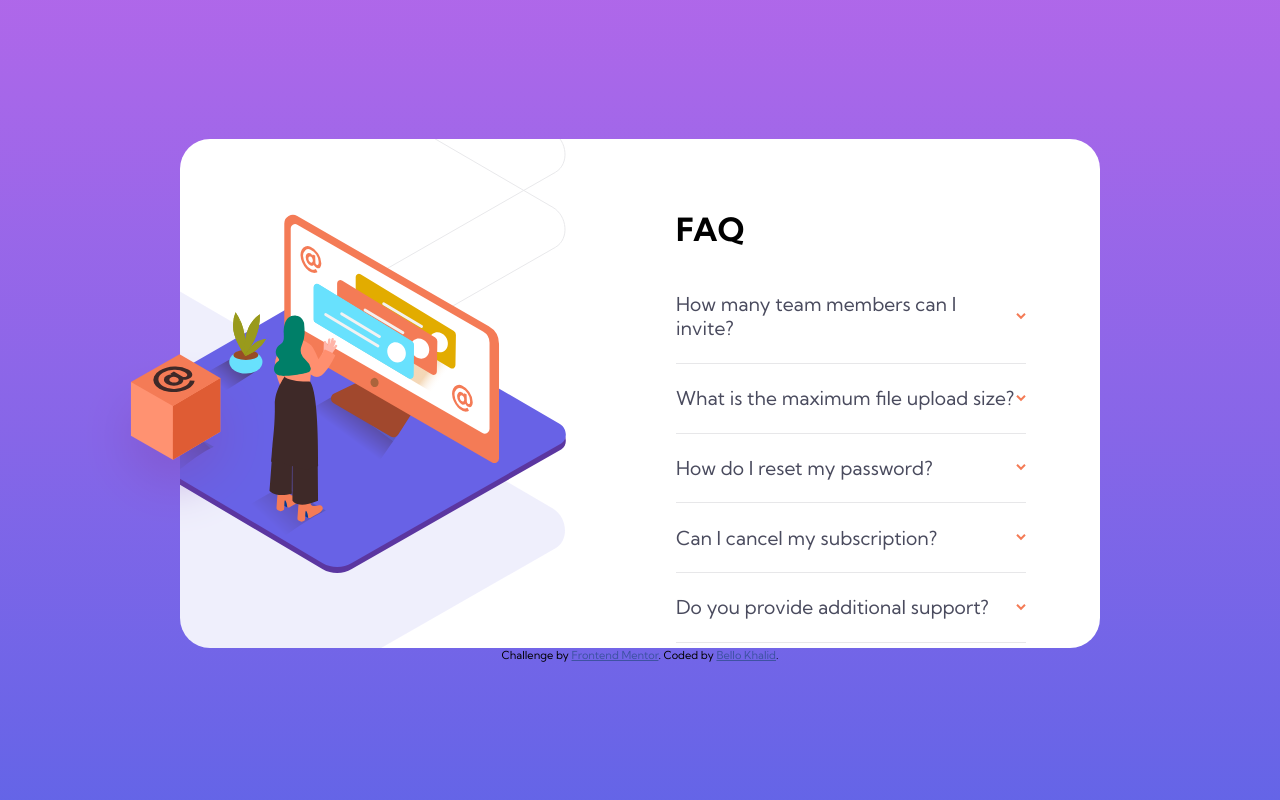
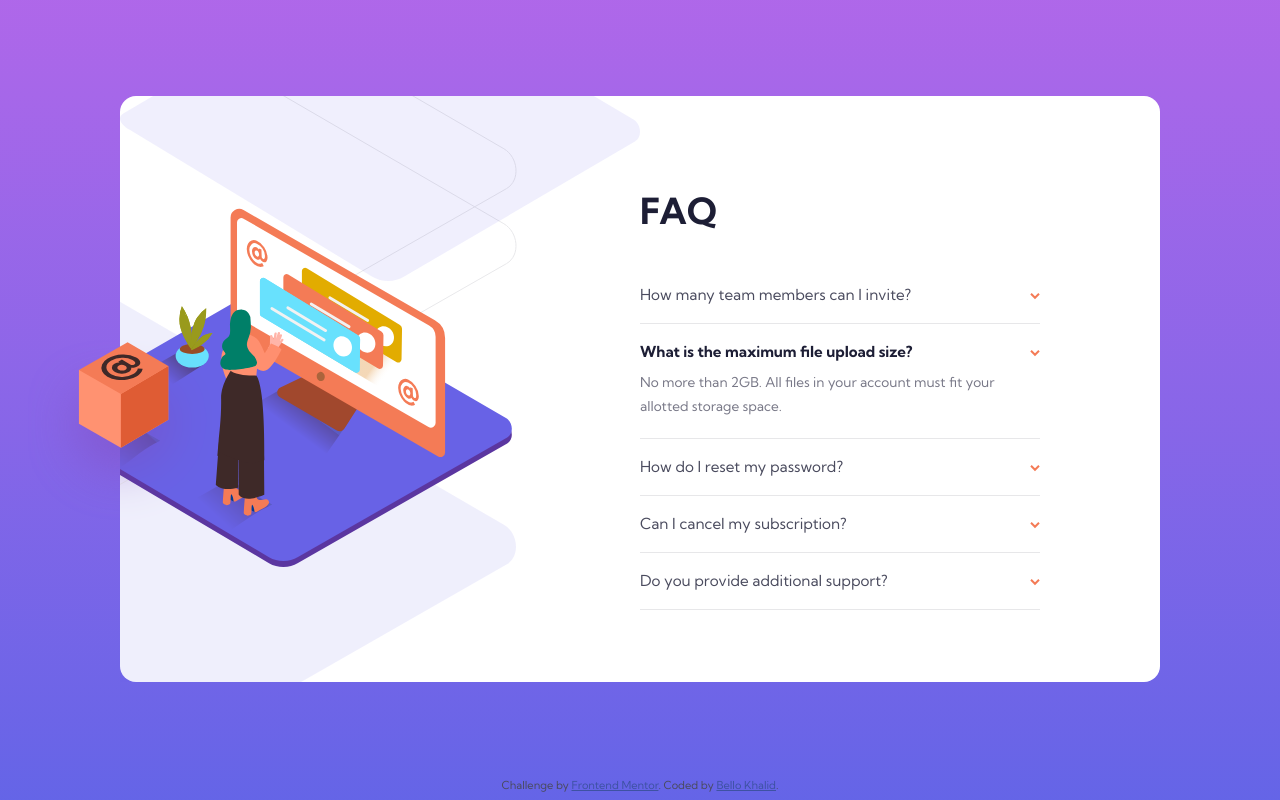
Before and after one commit to kbelloo/FAQ-accordion-card, a plain HTML site: page faq-accordion-card-main/index.html in a window 1280 px wide. Drawn offline with Linux system fonts and the light colour scheme.

Commit message:
completed

```diff
--- a/faq-accordion-card-main/css/style.css
+++ b/faq-accordion-card-main/css/style.css
@@ -5,100 +5,294 @@ body {
     box-sizing: border-box;
     font-size: 12px;
     font-family: 'Kumbh Sans', sans-serif;
-    height: 100vh;
-    width: 100vw;
-    background: linear-gradient(hsl(273, 75%, 66%), hsl(240, 73%, 65%));
-    display: grid;
-    justify-content: center;
-    align-content: center;
+    height: 100%;
+    min-height: 100%;
+    width: 100%;
+    background: linear-gradient(hsl(273, 75%, 66%), hsl(240, 73%, 65%)) no-repeat center center fixed;
+    color: hsl(237, 12%, 33%);
+    background-size: cover;
+    -webkit-background-size: cover;
+    -moz-background-size: cover;
+    -o-background-size: cover;
+    overflow-x: hidden;
+
+}
+
+
+.container {
+
+    width: 90%;
+    max-width: 23rem;
+    margin: 10rem auto 5rem;
+    padding: 1.25rem 2rem 3rem;
+    background: #fff;
+    border-radius: 1rem;
+}
+
+.faq_title {
+
+    text-align: center;
+    padding: 0 0 7.5%;
+    color: hsl(238, 29%, 16%);
+    font-weight: 700;
+}
+
+.question {
+
+    display: inline-block;
+    width: 100%;
+    padding: 5% 0;
+    border-bottom: 0.1rem solid hsl(240, 5%, 91%);
+    font-size: 0.825rem;
+    line-height: 1rem;
+    cursor: pointer;
+    outline: none;
+    text-align: justify;
+
+}
+
+.question:active {
+
+    color: hsl(14, 88%, 65%);
+}
+
+.question img {
+
+    float: right;
+    padding-top: 1.5%;
+}
+
+.image_mobile {
+
+    position: relative;
+    height: 8rem;
+    width: 100%;
+}
+
+.image_mobile .woman {
+
+    position: absolute;
+    top: -100%;
+    left: 45%;
+    transform: translateX(-50%);
+    z-index: 1;
+
+}
+
+.images_mobile .pattern {
+    position: absolute;
+    top: -15%;
+    left: 50%;
+    transform: translateX(-50%);
+}
+
+.image_desktop {
+    display: none;
+    position: relative;
+    height: 10rem;
+    width: 100%;
+}
+
+.image_desktop .woman-desktop {
+    position: absolute;
+    top: -150%;
+    left: 50%;
+    transform: translateX(-50%);
+    z-index: 1;
+}
+
+.image_desktop .box {
+    position: absolute;
+    top: 35%;
+    left: -2.5%;
+    z-index: 2;
+}
+
+.image_desktop .pattern-desktop {
+    display: none;
+}
+
+.image_desktop .pattern-mobile {
+    width: 32.5rem;
+    position: absolute;
+    top: -25%;
+    left: 50%;
+    transform: translateX(-50%);
+}
+
+.box-on-edge {
+    display: none;
+}
+
+input[type="checkbox"] {
+    display: none;
+}
+
+.upload-answer,
+.reset-answer,
+.support-answer,
+.cancel-answer,
+.invite-answer {
+
+    display: none;
+    color: hsl(240, 6%, 50%);
+    margin-top: 2.5%;
+    font-weight: 400;
+    line-height: 1.15rem;
+    font-size: 0.75rem;
+}
+
+
+:checked + .invite-answer,
+:checked + .upload-answer,
+:checked + .reset-answer,
+:checked + .support-answer,
+:checked + .cancel-answer {
+
+    display: block;
+}
+
+.question-font-weight {
+    font-weight: 700;
+    color: hsl(238, 29%, 16%);
+}
+
+.rotate-img {
+    transform: rotate(180deg);
+}
+
+/*------------
+    Media Queries
+    -------------*/
+
+@media only screen and (min-width: 700px) {
+
+    .container {
+
+        width: 90%;
+        max-width: 40rem;
+        margin-top: 17.5rem;
+    }
+
+    .image_mobile {
+
+        display: none;
+    }
+
+    .image_desktop {
+
+        display: block;
+    }
+
+    .faq_title {
+
+        font-size: 2.25rem;
+        padding-top: 5%;
+    }
+
+    .faq_container {
+
+        width: 80%;
+        margin: 7.5% auto 5%;
 
     }
 
     .question {
 
-    display: flex;
-    justify-content: space-between;
-    cursor: pointer;
-    transition: 0.3s;
+        font-size: 0.95rem;
     }
 
-.question img {
+    .upload-answer,
+    .reset-answer,
+    .support-answer,
+    .cancel-answer,
+    .invite-answer {
 
-    align-self: center;
+        font-size: 0.85rem;
+        line-height: 1.5rem;
     }
-
-.question_title {
-
-    font-size: 1.2rem;
-    font-weight: 400;
-    margin: 1.4rem 0;
-    color: hsl(237, 12%, 33%);
 }
 
 
+@media only screen and (min-width: 1024px) {
+
     .container {
 
-    background: #fff;
-    border-radius: 30px;
-    height: 509px;
-    width: 920px;
-    display: grid;
-    grid-template-columns: 400px 1fr;
-    grid-gap: 6rem;
-    background-image: url(/images/bg-pattern-desktop.svg);
-    background-repeat: no-repeat;
-    background-position: 1260% 65%;
-
+        position: relative;
+        width: 90%;
+        max-width: 65rem;
+        margin: 7.5% auto;
+        padding: 0;
     }
 
-.answer {
+    .wrapper {
+
+        display: grid;
+        grid-template-columns: 50% 50%;
+    }
+
+
+    .faq_container {
+
+        width: calc(100% - 2rem);
+        max-width: 25rem;
+        margin: 3rem 0 4.5rem;
+    }
+
+    .question {
+
+        text-align: left;
+    }
+
+    .faq_title {
+
+        text-align: left;
+        padding-bottom: 2.5%
+    }
+
+    .image-desktop .pattern-mobile {
 
         display: none;
     }
 
-.faq_container {
-
-    margin-top: 70px;
-    display: flex;
-    flex-direction: column;
-}
-
-.faq_section {
-
-    height: 100%;
-    display: flex;
-    flex-direction: column;
-}
-
-.faq_qa {
-
-    width: 350px;
-    border-bottom: 1px solid hsl(240, 5%, 91%);
-}
-
-.faq_title {
-
-    font-size: 2rem;
-    margin-top: 0;
-
-}
-
-.image_container {
+    .image_desktop {
 
         position: relative;
     }
 
-.inner_image {
+    .image_desktop .woman-desktop {
 
-    background: url(/images/illustration-woman-online-desktop.svg);
-    height: 100%;
-    background-repeat: no-repeat;
-    background-position: 120% center;
+        position: absolute;
+        top: 70%;
+        left: 30%;
+        transform: translateX(-50%);
+        z-index: 1;
     }
 
-.box {
+    .image_desktop .pattern-desktop {
 
         position: absolute;
-    top: 42%;
-    left: -25%;
+        top: -140%;
+        left: -16.5%;
+        transform: translateX(-50%);
+        display: block;
     }
+
+    .image_desktop .box {
+
+        display: none;
+    }
+
+    .box-on-edge {
+
+        display: block;
+        position: absolute;
+        top: 15.25rem;
+        left: -5.75rem;
+        z-index: 2;
+    }
+
+    .wrapper-hide {
+
+        overflow: hidden;
+    }
--- a/faq-accordion-card-main/index.html
+++ b/faq-accordion-card-main/index.html
@@ -32,88 +32,113 @@
 
     <main class="container">
 
-        <div class="image_container">
+        <div class="image_mobile">
 
-            <div class="inner_image">
+            <img src="images/illustration-woman-online-mobile.svg" alt="woman standing" class="woman">
+
+            <img src="images/bg-pattern-mobile.svg" alt="shadow" class="pattern">
 
         </div>
 
-            <img src="images/illustration-box-desktop.svg" alt="box" class="box">
+        <div class="wrapper">
+            <div class="wrapper-hide">
+                <div class="image_desktop">
+                    <div class="woman-desktop">
+                        <img src="images/illustration-woman-online-desktop.svg" alt="woman standing">
+                        <div class="box">
+                            <img src="images/illustration-box-desktop.svg" alt="a box">
+                        </div>
+
+                    </div>
+
+                    <img src="images/bg-pattern-mobile.svg" alt="shadow" class="pattern-mobile">
+
+                    <img src="images/bg-pattern-desktop.svg" alt="shadow" class="pattern-desktop">
+
+                </div>
 
             </div>
 
             <div class="faq_container">
-
                 <h1 class="faq_title">FAQ</h1>
 
-            <div class="faq_section">
+                <div onclick="tryAgain('.invite-question', '.invite-img')">
 
-                <div class="faq_qa">
+                    <label for="invite-input" class="question invite-question" tabindex="1">How many team members can I invite?
 
-                    <div class="question">
-                        <h3 class="question_title">How many team members can I invite?</h3>
-                        <img src="images/icon-arrow-down.svg" alt="down arrow">
-                    </div>
+                        <img src="images/icon-arrow-down.svg" alt="icon arrow down" class="invite-img">
 
-                    <div class="answer">
-                        <p>You can invite up to 2 additional users on the Free plan. There is no limit on team members for the Premium plan.</p>
-                    </div>
+                        <input type="checkbox" id="invite-input">
+
+                        <span class="invite-answer">You can invite up to 2 additional users on the Free plan. There is no limit on team members for the Premium plan.</span>
+
+                    </label>
 
                 </div>
 
-                <div class="faq_qa">
+                <div onclick="tryAgain('.upload-question', '.upload-img')">
 
-                    <div class="question">
-                        <h3 class="question_title">What is the maximum file upload size?</h3>
-                        <img src="images/icon-arrow-down.svg" alt="down arrow">
-                    </div>
+                    <label for="upload-input" class="question upload-question question-font-weight" tabindex="1">What is the maximum file upload size?
 
-                    <div class="answer">
-                        <p>No more than 2GB. All files in your account must fit your allotted storage space.</p>
-                    </div>
+                        <img src="images/icon-arrow-down.svg" alt="icon arrow down" class="upload-img">
+
+                        <input type="checkbox" id="upload-input" checked="checked" />
+
+                        <span class="upload-answer">No more than 2GB. All files in your account must fit your allotted storage space.</span>
+
+                    </label>
 
                 </div>
 
-                <div class="faq_qa">
+                <div onclick="tryAgain('.reset-question', '.reset-img')">
 
-                    <div class="question">
-                        <h3 class="question_title">How do I reset my password?</h3>
-                        <img src="images/icon-arrow-down.svg" alt="down arrow">
-                    </div>
+                    <label for="reset-input" class="question reset-question" tabindex="1">How do I reset my password?
 
-                    <div class="answer">
-                        <p>Click “Forgot password” from the login page or “Change password” from you profile page. A reset link will be emailed to you.</p>
-                    </div>
+                        <img src="images/icon-arrow-down.svg" alt="icon arrow down" class="reset-img">
+
+                        <input type="checkbox" id="reset-input" />
+
+                        <span class="reset-answer">Click “Forgot password” from the login page or “Change password” from your profile page. A reset link will be emailed to you.</span>
+
+                    </label>
 
                 </div>
 
-                <div class="faq_qa">
+                <div onclick="tryAgain('.cancel-question', '.cancel-img')">
 
-                    <div class="question">
-                        <h3 class="question_title">Can I cancel my subscription?</h3>
-                        <img src="images/icon-arrow-down.svg" alt="down arrow">
-                    </div>
+                    <label for="cancel-input" class="question cancel-question" tabindex="1">Can I cancel my subscription?
 
-                    <div class="answer">
-                        <p>Yes! Send us a message and we’ll process your request no questions asked.</p>
-                    </div>
+                        <img src="images/icon-arrow-down.svg" alt="icon arrow down" class="cancel-img">
+
+                        <input type="checkbox" id="cancel-input" />
+
+                        <span class="cancel-answer">Yes! Send us a message and we’ll process your request no questions asked.</span>
+
+                    </label>
 
                 </div>
 
-                <div class="faq_qa">
+                <div onclick="tryAgain('.support-question', '.support-img')">
 
-                    <div class="question">
-                        <h3 class="question_title">Do you provide additional support?</h3>
-                        <img src="images/icon-arrow-down.svg" alt="down arrow">
-                    </div>
+                    <label for="support-input" class="question support-question" tabindex="1">Do you provide additional support?
 
-                    <div class="answer">
-                        <p>Chat and email support is available 24/7. Phone lines are open during normal business hours.</p>
+                        <img src="images/icon-arrow-down.svg" alt="icon arrow down" class="support-img">
+
+                        <input type="checkbox" id="support-input" />
+
+                        <span class="support-answer">Chat and email support is available 24/7. Phone lines are open during normal business hours.</span>
+
+                    </label>
+
                 </div>
 
             </div>
 
         </div>
+
+        <div class="box-on-edge">
+
+            <img src="images/illustration-box-desktop.svg" alt="box">
 
         </div>
 
@@ -130,9 +155,7 @@
 
     <script src="js/main.js"></script>
 
-</body>
-
-</html>
+</body></html>
 
 
 <!--
--- a/faq-accordion-card-main/js/main.js
+++ b/faq-accordion-card-main/js/main.js
@@ -1,15 +1,10 @@
-document.querySelectorAll(".question").forEach((question) => question.addEventListener("click", () => {
-
-    if(question.parentNode.classList.contains("active")) {
-
-        question.parentNode.classList.toggle("active");
-
-    }else{
-
-        document.querySelectorAll(".question").forEach(question => question.parentNode.classList.remove("active"));
-
-        question.parentNode.classList.add("active");
-    }
+let skipDouble = 0;
 
 
-}));
+function tryAgain(question, img){
+    skipDouble++;
+    if(skipDouble % 2 == 0){
+    document.querySelector(question).classList.toggle("question-font-weight")
+    document.querySelector(img).classList.toggle("rotate-img");
+    }
+}
```
Lines whose indentation alone changed are shown as unchanged.
